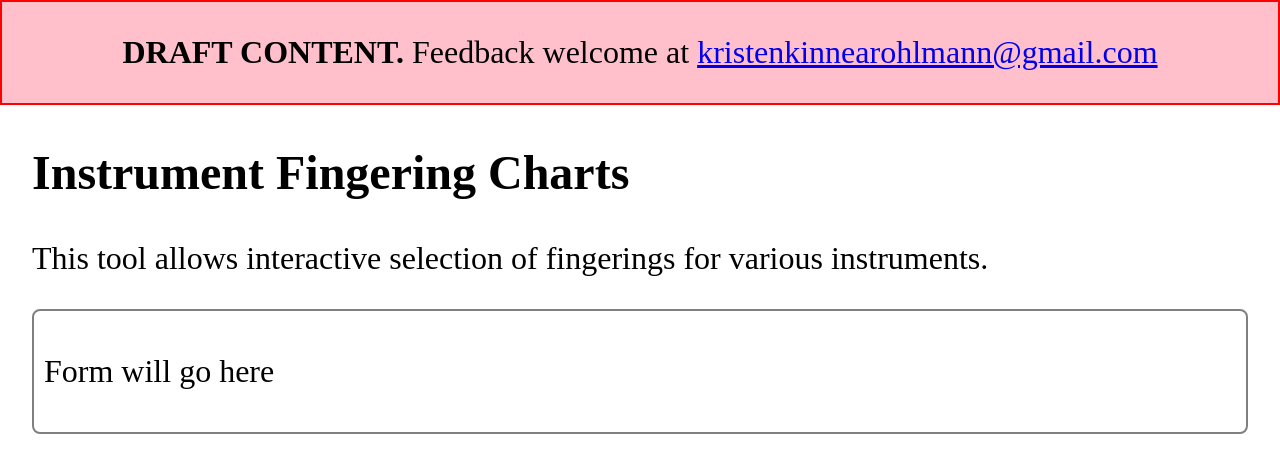
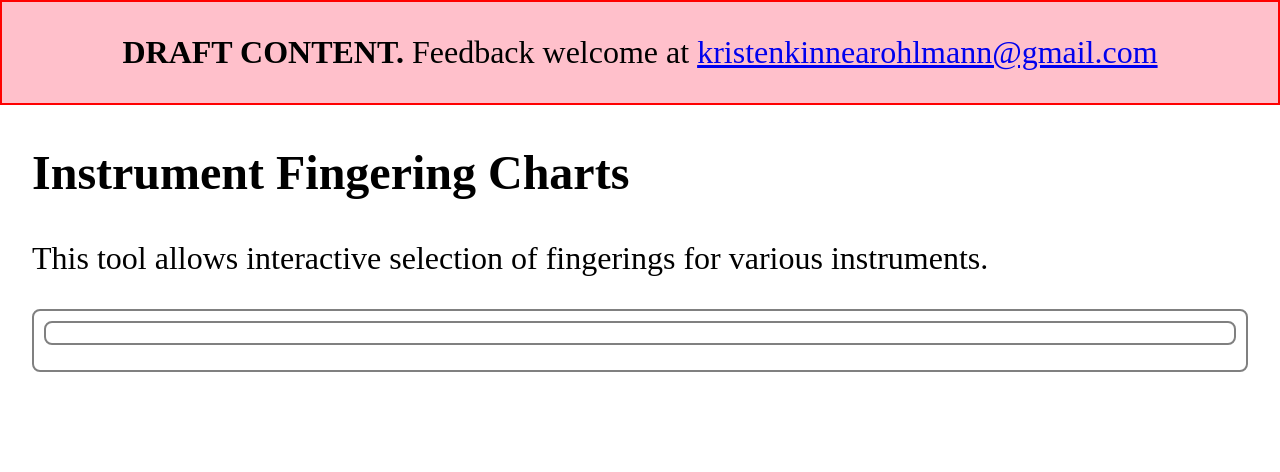
Before and after one commit to kristenkinnearohlmann/instrument-fingering-charts, a SvelteKit app: page / in a window 1280 px wide. Shown: the top 472 px of the page. Built offline with nearby package versions, Linux system fonts and the light colour scheme.

Commit message:
Add draft form

```diff
--- a/src/components/SelectionForm.svelte
+++ b/src/components/SelectionForm.svelte
@@ -2,7 +2,7 @@
 
 <main>
 	<div class="selection-form-component">
-		<p>Form will go here</p>
+		<form class="note-options" />
 	</div>
 </main>
 
@@ -22,4 +22,15 @@
 		margin-bottom: 15px;
 		padding: 10px;
 	}
+
+	.note-options {
+		border: 2px solid gray;
+		border-radius: 8px;
+		display: flex;
+		flex-direction: column;
+		font-family: inherit;
+		font-size: inherit;
+		margin-bottom: 15px;
+		padding: 10px;
+	}
 </style>
```
